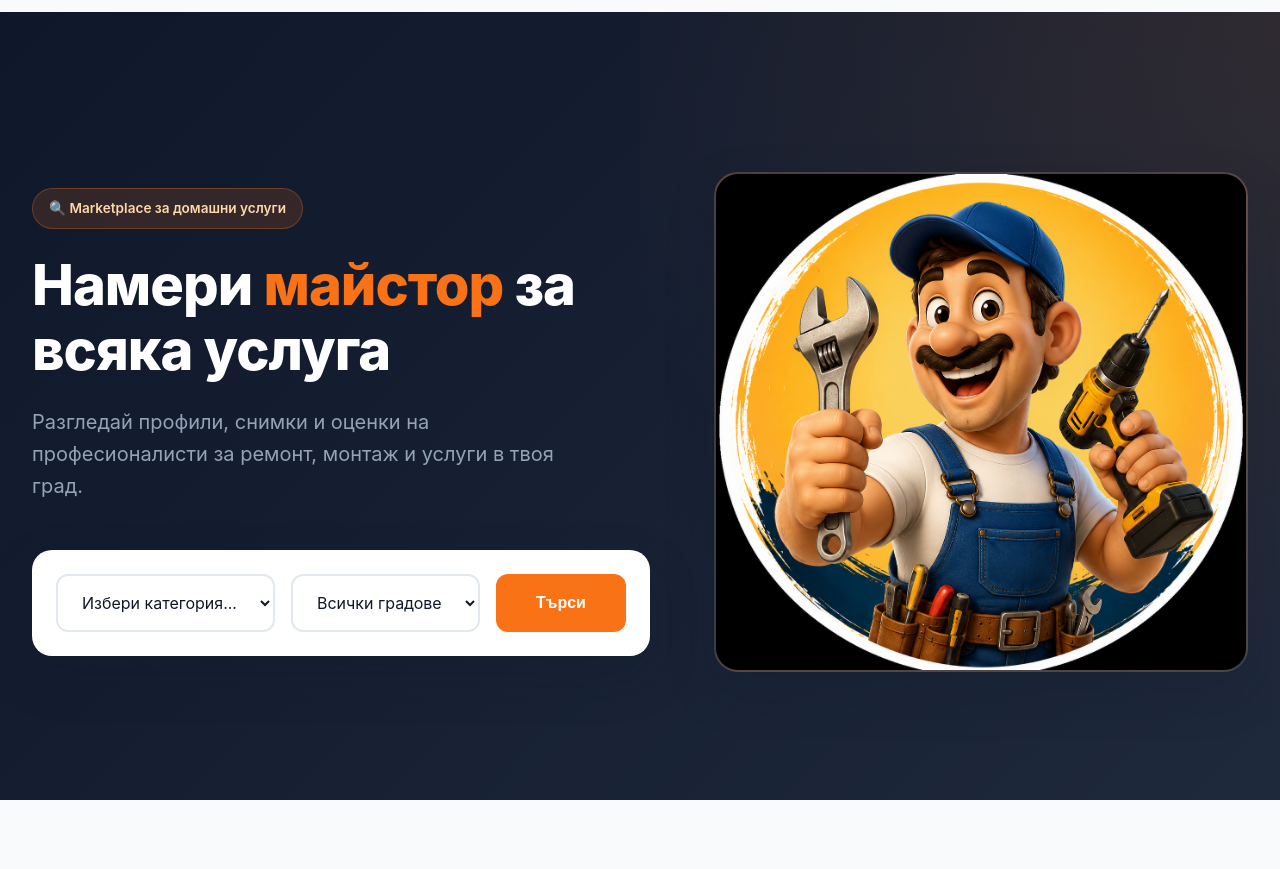
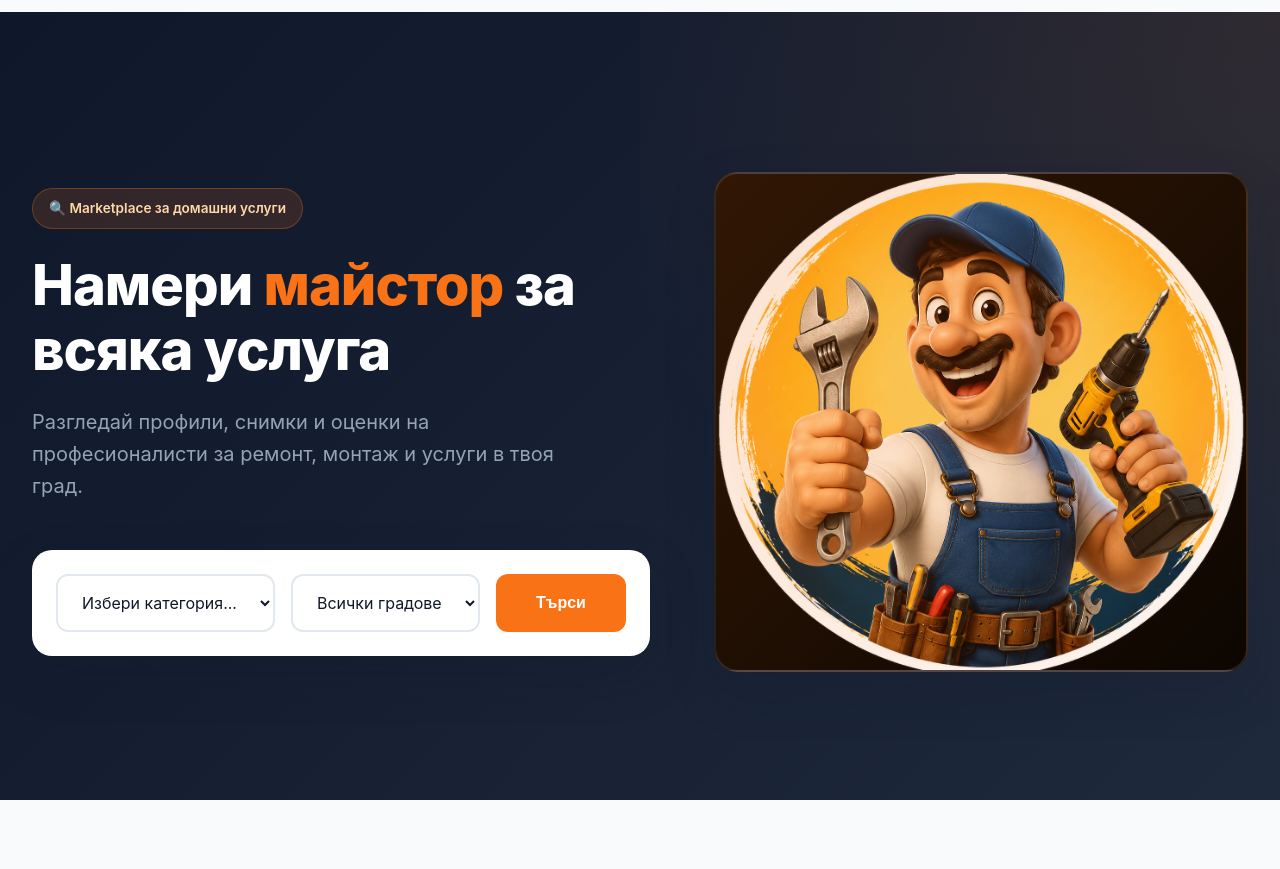
Before and after one commit to mymriffer-eng/bgmajstor, a Django app: page / in a window 1280 px wide. Shown: the part 87-956 px from the top of the page. Run offline with Django 5.2, Linux system fonts and the light colour scheme; data that the repository does not hold is empty.

Commit message:
Fix homepage hero image loading

```diff
--- a/static/css/style.css
+++ b/static/css/style.css
@@ -260,7 +260,7 @@ nav ul li a:hover::after {
 .hero-image-placeholder {
     width: 100%;
     height: 500px;
-    background: linear-gradient(135deg, rgba(249, 115, 22, 0.2), rgba(249, 115, 22, 0.05));
+    background: linear-gradient(135deg, rgba(249, 115, 22, 0.2), rgba(249, 115, 22, 0.05)), url('/static/images/hero-worker.png') center/cover no-repeat;
     border-radius: 24px;
     display: flex;
     align-items: center;
@@ -275,6 +275,7 @@ nav ul li a:hover::after {
     height: 100%;
     object-fit: cover;
     display: block;
+    opacity: 0;
 }
 
 /* Modern Floating Search Box */
```
